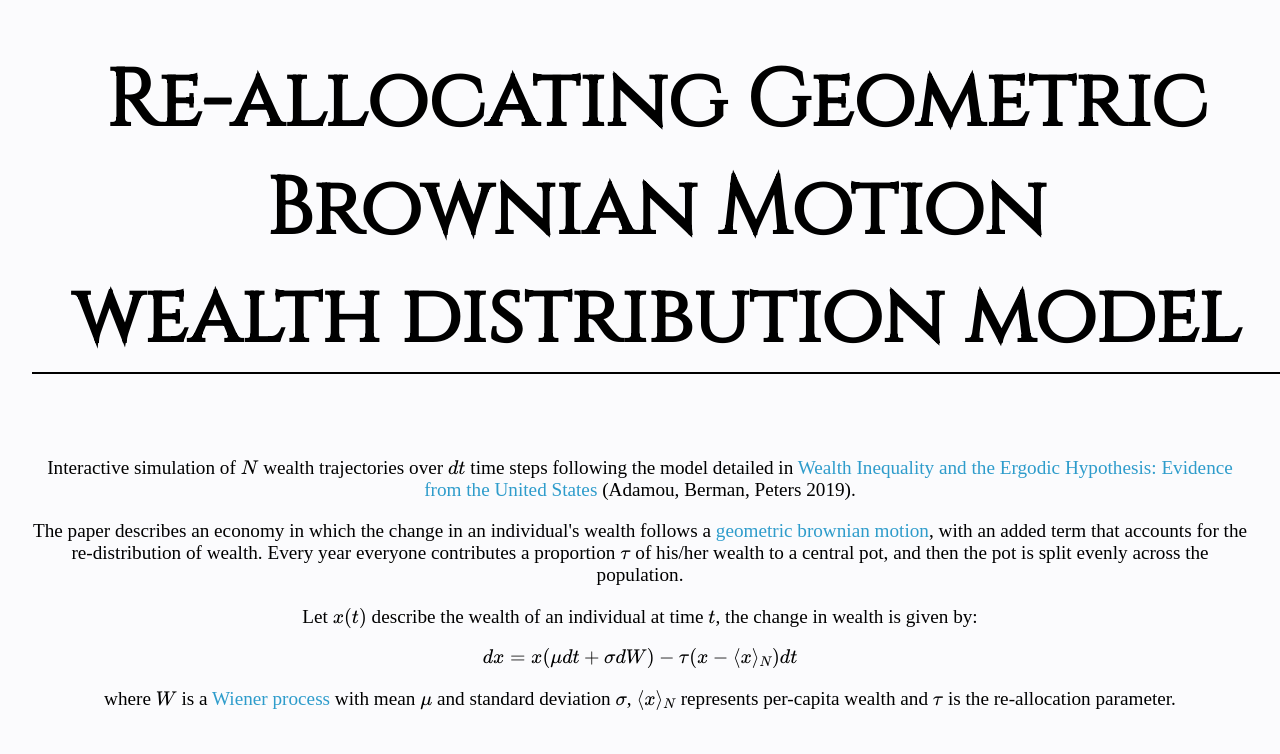
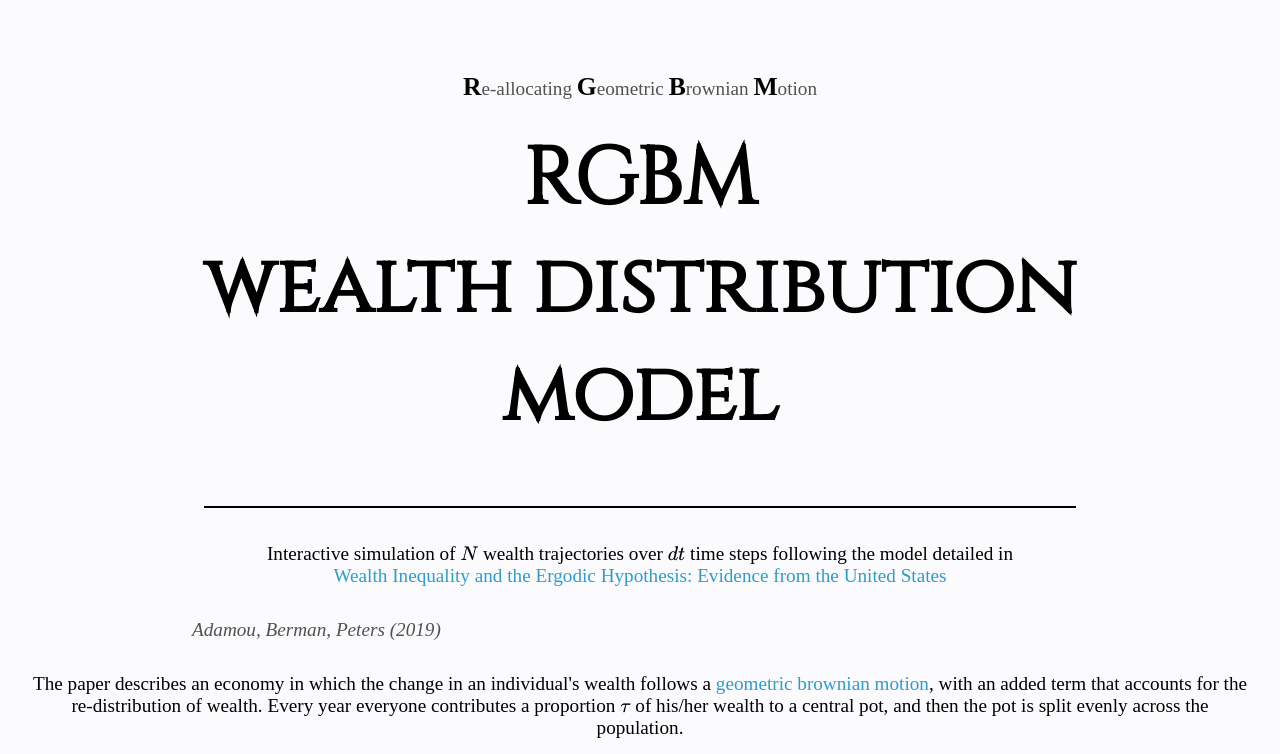
Before and after one commit to LMLhub/RGBM_animations, a website: page index.html in a window 1280 px wide. Shown: the top 754 px of the page. Drawn offline with nearby package versions, Linux system fonts and the light colour scheme; a web font is replaced by a local one.

Commit message:
styling web

```diff
--- a/assets/css/main.css
+++ b/assets/css/main.css
@@ -31,6 +31,7 @@ body {
   justify-content: center;
   align-items: center;
   min-height: 80vh;
+  margin-top: 3rem;
 }
 
 a {
@@ -45,9 +46,35 @@ h1 {
   font-weight: 800;
   font-size: 5rem;
   color: black;
-  margin: 3rem 0 3rem 2rem;
   text-align: center;
-  border-bottom: solid black 2px;
+  margin: 0;
+}
+
+.underline{
+    border-bottom: solid black 2px;
+    padding-bottom: 3.5rem;
+}
+
+.subtitle{
+    font-size: 1.2rem;
+    color: rgb(82, 81, 81);
+    margin: 1.5rem 0;
+}
+
+.letter{
+    color: rgb(2, 2, 2);
+    font-weight: 800;
+    font-size: 1.6rem;
+}
+
+.quote{
+    display: flex;
+    align-self: flex-start;
+    margin: 2rem;
+    margin-left: 10rem;
+    font-style: italic;
+    color: rgb(82, 81, 81);
+
 }
 .text-container {
   margin: 1rem 2rem;
--- a/index.html
+++ b/index.html
@@ -5,7 +5,7 @@
   <meta charset="UTF-8" />
   <meta name="viewport" content="width=device-width, initial-scale=1.0" />
   <meta http-equiv="X-UA-Compatible" content="ie=edge" />
-  <meta property="og:title" content="RGBM wealth distribution model"/>
+  <meta property="og:title" content="RGBM wealth distribution model" />
   <meta property="og:image" content="https://lambdaclass.com/RGBM_animations/assets/static/ScreenShot.png">
   <meta property="og:url" content="https://lambdaclass.com/RGBM_animations">
   <meta name="twitter:card" content="summary_large_image">
@@ -14,29 +14,41 @@
   <link rel="stylesheet" href="assets/css/main.css" />
   <link href="https://fonts.googleapis.com/css?family=Lato&display=swap" rel="stylesheet" />
   <script src="https://polyfill.io/v3/polyfill.min.js?features=es6"></script>
-  <script id="MathJax-script" async
-          src="https://cdn.jsdelivr.net/npm/mathjax@3/es5/tex-mml-chtml.js"></script>
+  <script id="MathJax-script" async src="https://cdn.jsdelivr.net/npm/mathjax@3/es5/tex-mml-chtml.js"></script>
   <title>RGBM wealth distribution model</title>
 </head>
 
 <body>
   <div class="title-container">
-    <h1>Re-allocating Geometric Brownian Motion <br> wealth distribution model</h1>
+    <span class='subtitle'>
+      <span class="letter">R</span>e-allocating
+      <span class="letter">G</span>eometric
+      <span class="letter">B</span>rownian
+      <span class="letter">M</span>otion
+    </span>
+    <h1>RGBM </h1>
+
+    <h1 class='underline'>wealth distribution <br> model</h1>
     <div class="text-container">
       <p>
         Interactive simulation of \(N\) wealth trajectories over
-        \(dt\) time steps following the model detailed in
+        \(dt\) time steps following the model detailed in <br>
         <a href="http://ssrn.com/abstract=2794830">Wealth Inequality and the Ergodic Hypothesis: Evidence from the
-          United States</a> (Adamou, Berman, Peters 2019).
+          United States</a> <br> <span class="quote">Adamou, Berman, Peters (2019)</span>
       </p>
       <p>
-         The paper describes an economy in which the change in an individual's wealth follows a <a href="https://en.wikipedia.org/wiki/Geometric_Brownian_motion">geometric brownian motion</a>, with an added term that accounts for the re-distribution of wealth. Every year everyone contributes a proportion \(\tau\) of his/her wealth to a central pot, and then the pot is split evenly across the population.
+        The paper describes an economy in which the change in an individual's wealth follows a <a
+          href="https://en.wikipedia.org/wiki/Geometric_Brownian_motion">geometric brownian motion</a>, with an added
+        term that accounts for the re-distribution of wealth. Every year everyone contributes a proportion \(\tau\) of
+        his/her wealth to a central pot, and then the pot is split evenly across the population.
       </p>
       <p>
         Let \(x(t)\) describe the wealth of an individual at time \(t\), the change in wealth is given by:
         $$dx = x(\mu dt + \sigma dW) - \tau(x - \langle x \rangle_N) dt$$
 
-          where \(W\) is a <a href="https://en.wikipedia.org/wiki/Wiener_process">Wiener process</a> with mean \(\mu\) and standard deviation \(\sigma\), \(\langle x \rangle_N\) represents per-capita wealth and \(\tau\) is the re-allocation parameter.
+        where \(W\) is a <a href="https://en.wikipedia.org/wiki/Wiener_process">Wiener process</a> with mean \(\mu\) and
+        standard deviation \(\sigma\), \(\langle x \rangle_N\) represents per-capita wealth and \(\tau\) is the
+        re-allocation parameter.
       </p>
     </div>
 
@@ -61,7 +73,8 @@
         <input type="range" id="T" name="T" min="10" max="1000" value="100" step="10" onchange="Tvalue.value=value" />
         <output id="Tvalue">100</output>
         <label for="dt">Time increment \(dt\):</label>
-            <input type="range" id="dt" name="dt" min="0.01" max="1" value="0.1" step="0.01" onchange="dtvalue.value=value" />
+        <input type="range" id="dt" name="dt" min="0.01" max="1" value="0.1" step="0.01"
+          onchange="dtvalue.value=value" />
         <output id="dtvalue">0.1</output>
 
         <label for="mu">Mean wealth increment \(\mu\):</label>
@@ -69,42 +82,18 @@
         <output id="muvalue">0.08</output>
 
         <label for="sigma">Std of wealth increments \(\sigma\):</label>
-            <input
-              type="range"
-              id="sigma"
-              name="sigma"
-              min="0"
-              max="2"
-              value="0.18"
-              step="0.02"
-              onchange="sigmavalue.value=value"
-            />
+        <input type="range" id="sigma" name="sigma" min="0" max="2" value="0.18" step="0.02"
+          onchange="sigmavalue.value=value" />
         <output id="sigmavalue">0.18</output>
 
         <label for="tau">Re-allocation parameter \(\tau\):</label>
-            <input
-              type="range"
-              id="tau"
-              name="tau"
-              min="-1"
-              max="1"
-              value="0.01"
-              step="0.01"
-              onchange="tauvalue.value=value"
-            />
+        <input type="range" id="tau" name="tau" min="-1" max="1" value="0.01" step="0.01"
+          onchange="tauvalue.value=value" />
         <output id="tauvalue">0.01</output>
 
         <label for="bins">Number of bins:</label>
-            <input
-              type="range"
-              id="bins"
-              name="bins"
-              min="10"
-              max="50"
-              value="20"
-              step="1"
-              onchange="binsvalue.value=value"
-            />
+        <input type="range" id="bins" name="bins" min="10" max="50" value="20" step="1"
+          onchange="binsvalue.value=value" />
         <output id="binsvalue">20</output>
       </div>
       <div class="button-container">
@@ -126,7 +115,9 @@
       </div>
       <div class="graph-info">
         <p class="title">Wealth levels over time</p>
-        <p>Each individual's wealth is shown as a fraction of maximum wealth. We can see that as \(\tau \to -1\), the wealth distribution becomes more unequal. Importantly, wealth <i>can</i> become negative, but the plot only shows positive wealth individuals.</p>
+        <p>Each individual's wealth is shown as a fraction of maximum wealth. We can see that as \(\tau \to -1\), the
+          wealth distribution becomes more unequal. Importantly, wealth <i>can</i> become negative, but the plot only
+          shows positive wealth individuals.</p>
         <span class="time" id="animation_time"></span>
       </div>
     </div>
```
Also changed, not shown: assets/js/bundle.js. Lines whose indentation alone changed are shown as unchanged.
